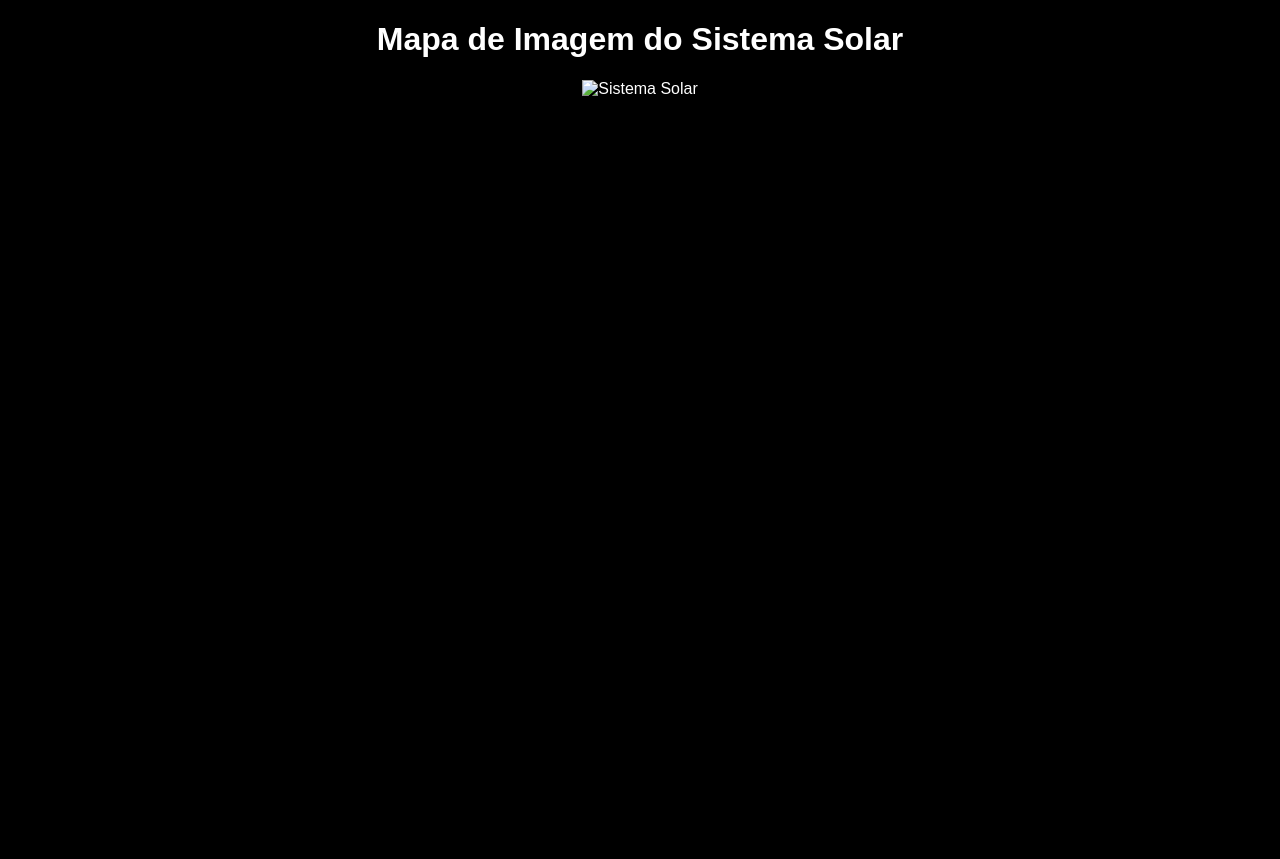
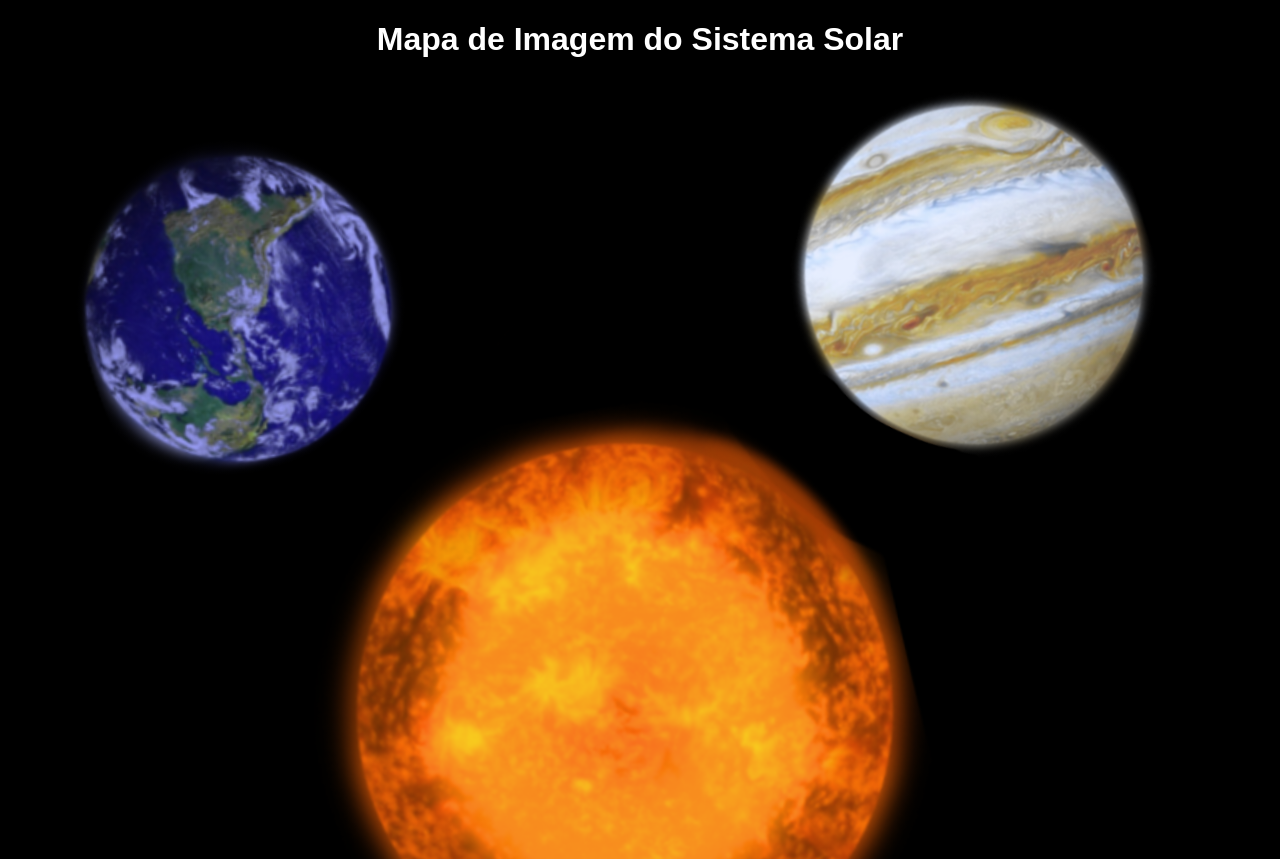
Before and after one commit to Fernandarabs/Mapemaento1, a plain HTML site: page index.html in a window 1280 px wide. Shown: the top 859 px of the page. Before the commit the page ends 800 px from the top, so only its background shows below. Drawn offline with Linux system fonts and the light colour scheme; the site is published under a folder, as on GitHub Pages, so addresses that start at the root find nothing.

Commit message:
Update index.html

```diff
--- a/index.html
+++ b/index.html
@@ -8,7 +8,7 @@
 </head>
 <body>
     <h1>Mapa de Imagem do Sistema Solar</h1>
-    <img src="/imagens/solar.sistema.png" usemap="#solarsystem-map" alt="Sistema Solar" id="solar-system-image">
+    <img src="imagens/solar.sistema.png" usemap="#solarsystem-map" alt="Sistema Solar" id="solar-system-image">
     <map name="solarsystem-map">
         <area shape="circle" coords="186,282,60" href="https://pt.wikipedia.org/wiki/Terra" alt="Terra">
         <area shape="circle" coords="909,190,60" href="https://pt.wikipedia.org/wiki/J%C3%BApiter" alt="Júpiter">
```
